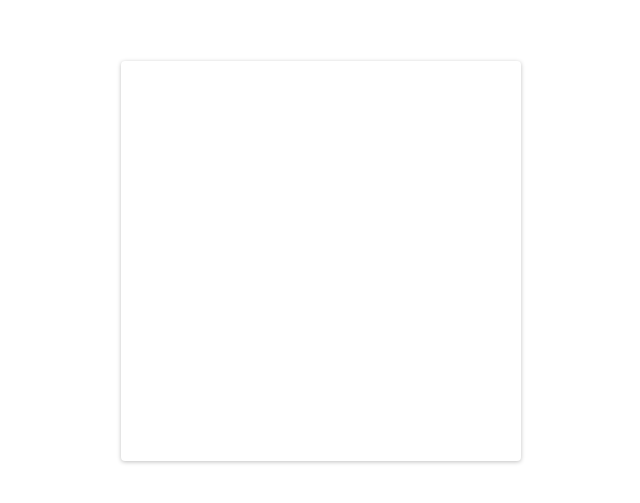
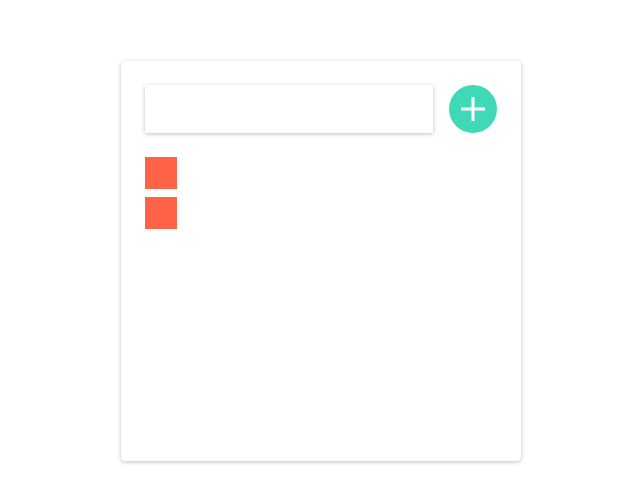
Before and after one commit to alvarobianor/we-fit-todo-list, a React (Create React App) app: page / in a window 1280 px wide. Shown: the part 139-642 px from the top of the page, without its empty margins (319-959 px from the left). Built offline with nearby package versions, Linux system fonts and the light colour scheme.

Commit message:
Layout almost done

```diff
--- a/src/components/Dashboard/index.tsx
+++ b/src/components/Dashboard/index.tsx
@@ -1,9 +1,14 @@
+import ListTodos from "../ListTodos";
+import Panel from "../Panel";
 import * as S from "./styles";
 export default function Dashboard() {
   return (
     <>
       <S.Background>
-        <S.Container />
+        <S.Container>
+          <Panel />
+          <ListTodos />
+        </S.Container>
       </S.Background>
     </>
   );
--- a/src/components/Dashboard/styles.ts
+++ b/src/components/Dashboard/styles.ts
@@ -2,6 +2,7 @@ import styled from "styled-components";
 
 export const Container = styled.div`
   display: flex;
+  flex-direction: column;
   height: 25rem;
   width: 25rem;
   background-color: var(--background);
--- /dev/null
+++ b/src/components/EmptyContent/index.tsx
@@ -0,0 +1,10 @@
+import * as S from "./styles";
+export default function EmptyContent() {
+  return (
+    <>
+      <S.Container>
+        <p>Nenhum item cadastrado</p>
+      </S.Container>
+    </>
+  );
+}
--- /dev/null
+++ b/src/components/EmptyContent/styles.ts
@@ -0,0 +1,15 @@
+import styled from "styled-components";
+
+export const Container = styled.div`
+  display: flex;
+  width: 100%;
+  height: 100%;
+  align-items: center;
+  justify-content: center;
+  background-color: var(--backgroundGray);
+
+  p {
+    color: var(--textGray);
+    font-size: 0.75rem;
+  }
+`;
--- /dev/null
+++ b/src/components/ListTodos/index.tsx
@@ -0,0 +1,20 @@
+import EmptyContent from "../EmptyContent";
+import * as S from "./styles";
+export default function Panel() {
+  return (
+    <>
+      <S.Container>
+        {/* {1 + 2 === 4 && <EmptyContent />} */}
+        <S.Content>
+          <S.Square />
+          <S.Square />
+          {/* <S.Square />
+          <S.Square />
+          <S.Square />
+          <S.Square />
+          <S.Square /> */}
+        </S.Content>
+      </S.Container>
+    </>
+  );
+}
--- /dev/null
+++ b/src/components/ListTodos/styles.ts
@@ -0,0 +1,25 @@
+import styled from "styled-components";
+
+export const Container = styled.div`
+  display: flex;
+  flex-direction: column;
+  width: 100%;
+  height: 100%;
+  margin-top: 1.5rem;
+`;
+
+export const Content = styled.div`
+  display: grid;
+  width: 100%;
+  height: 100%;
+  align-content: flex-start;
+  grid-template-columns: 1fr;
+  grid-template-rows: auto;
+  gap: 0.5rem;
+`;
+
+export const Square = styled.div`
+  width: 2rem;
+  height: 2rem;
+  background-color: tomato;
+`;
--- /dev/null
+++ b/src/components/Panel/index.tsx
@@ -0,0 +1,14 @@
+import * as S from "./styles";
+import PlusIcon from "../../assets/ic-add.png";
+export default function Panel() {
+  return (
+    <>
+      <S.Container>
+        <S.Input />
+        <S.ContainerIcon>
+          <img src={PlusIcon} alt="Plus Icons" />
+        </S.ContainerIcon>
+      </S.Container>
+    </>
+  );
+}
--- /dev/null
+++ b/src/components/Panel/styles.ts
@@ -0,0 +1,32 @@
+import styled from "styled-components";
+
+export const Container = styled.div`
+  display: flex;
+  width: 100%;
+  /* align-items: center; */
+  justify-content: space-between;
+`;
+
+export const Input = styled.input`
+  width: 18rem;
+  height: 3rem;
+  padding: 1rem;
+  border: 0;
+  box-shadow: 0px 1px 4px rgba(0, 0, 0, 0.25);
+`;
+
+export const ContainerIcon = styled.div`
+  display: flex;
+  width: 3rem;
+  height: 3rem;
+  border-radius: 50%;
+  background-color: var(--lightGreen);
+  align-items: center;
+  justify-content: center;
+  cursor: pointer;
+
+  img {
+    width: 1.5rem;
+    height: 1.5rem;
+  }
+`;
--- a/src/styles/global.ts
+++ b/src/styles/global.ts
@@ -7,8 +7,9 @@ export const GlobalStyles = createGlobalStyle`
 
     --backgroundGray: rgba(242, 242, 242, 1);
 
+    --textGray: rgba(96, 96, 96, 1);
+
     --lightGreen: rgba(64, 217, 184, 1);
-;
 
     --black: rgba(0,0,0,1.0);
   }
```
